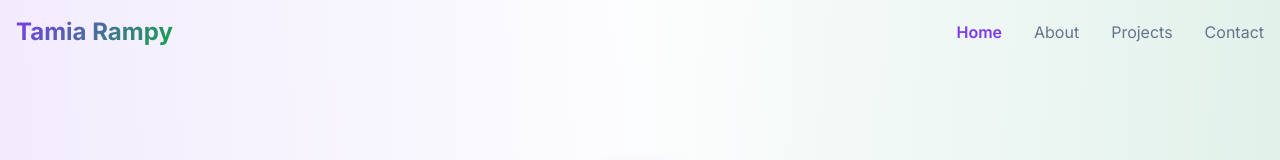
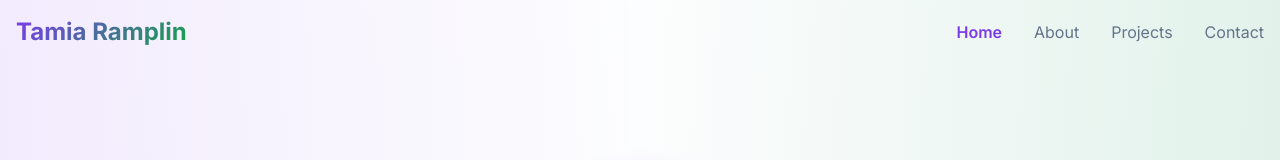
Before and after one commit to TamiaRampy/EnhancedPortfolio, a React (Vite) app: page / in a window 1280 px wide. Shown: the top 160 px of the page. Built offline with nearby package versions, Linux system fonts and the light colour scheme.

Commit message:
Update name from Tamia Rampy to Tamia Ramplin in Navigation
cgen-417a0923c8034d10a2dfef25a7730d31

```diff
--- a/src/components/Navigation.tsx
+++ b/src/components/Navigation.tsx
@@ -1,4 +1,3 @@
-
 import { useState, useEffect } from "react";
 import { Button } from "@/components/ui/button";
 import { Menu, X } from "lucide-react";
@@ -40,7 +39,7 @@ const Navigation = ({ activeSection }: NavigationProps) => {
       <div className="container mx-auto px-4">
         <div className="flex justify-between items-center">
           <div className="text-2xl font-bold gradient-text">
-            Tamia Rampy
+            Tamia Ramplin
           </div>
 
           {/* Desktop Navigation */}
```
